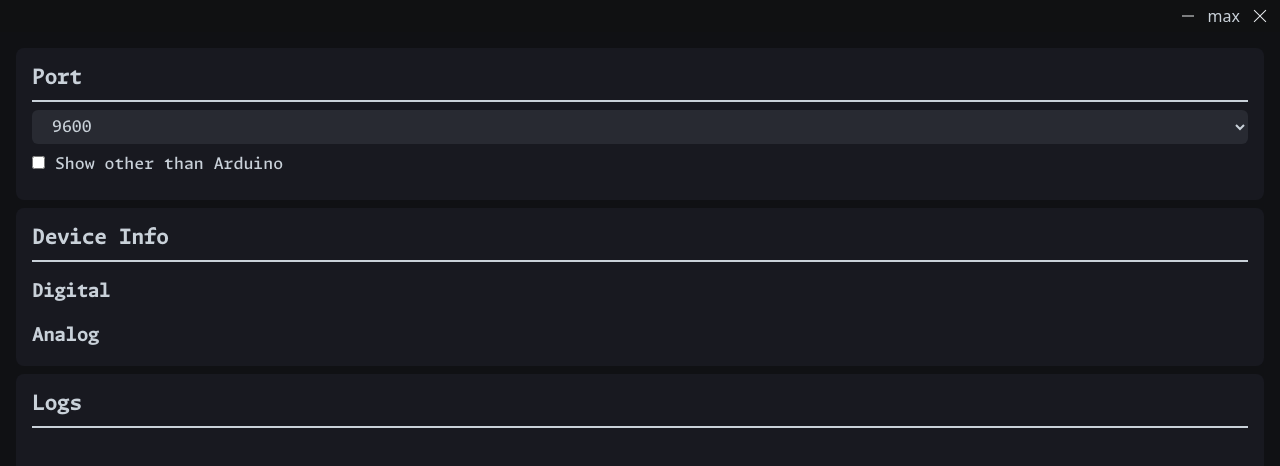
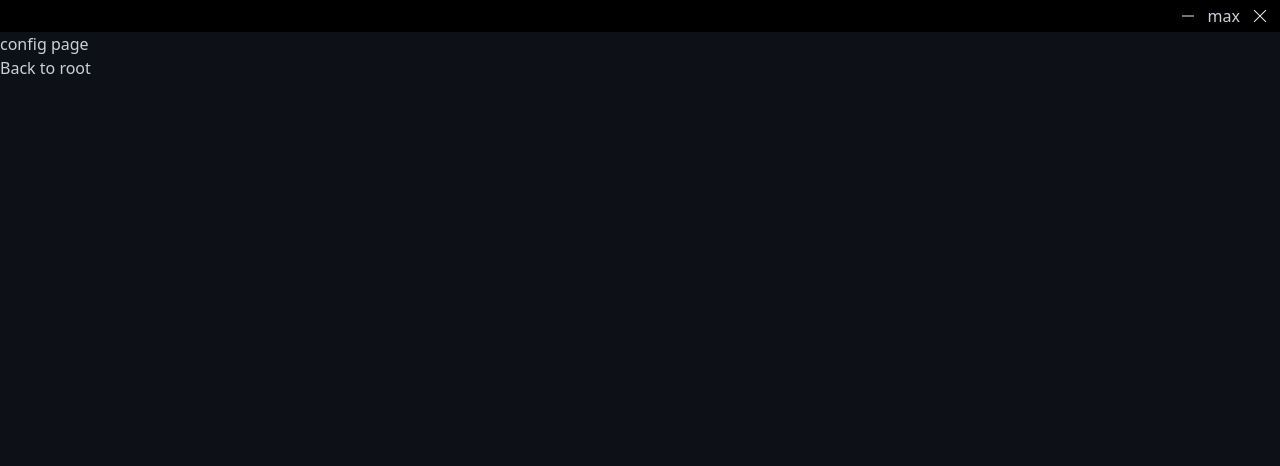
Before and after one commit to project-ardeck/ardeck-studio, a React (Vite) app: page /config in a window 1280 px wide. Shown: the top 466 px of the page. Built offline with nearby package versions, Linux system fonts and the light colour scheme.

Commit message:
react-router追加

```diff
--- a/package.json
+++ b/package.json
@@ -14,7 +14,8 @@
         "@types/lodash": "^4.17.13",
         "lodash": "^4.17.21",
         "react": "^18.2.0",
-        "react-dom": "^18.2.0"
+        "react-dom": "^18.2.0",
+        "react-router": "^7.2.0"
     },
     "devDependencies": {
         "@tauri-apps/cli": "^1",
--- a/src-tauri/tauri.conf.json
+++ b/src-tauri/tauri.conf.json
@@ -33,7 +33,6 @@
         "title": "ardeck",
         "width": 800,
         "height": 600,
-        "url": "src/index.html",
         "decorations": false,
         "resizable": false,
         "visible": false
--- a/src/App.tsx
+++ b/src/App.tsx
@@ -16,12 +16,14 @@ You should have received a copy of the GNU General Public License
 along with this program. If not, see <https://www.gnu.org/licenses/>.
 */
 
-import ForDev from "./ForDev";
+import { Link } from "react-router";
 
 export default function App() {
     return (
-        <div>
-            <ForDev />
+        <div className="">
+            <nav>
+                <Link to="config">Config</Link>
+            </nav>
         </div>
     );
 }
--- a/src/component/ActionMappingForm.tsx
+++ b/src/component/ActionMappingForm.tsx
@@ -25,7 +25,6 @@ import {
     useRef,
     useState,
 } from "react";
-import { makeUid, randomStr } from "../util/props";
 import { invoke } from "../tauri/invoke";
 import { ActionMap, defaultActionMap, SwitchType } from "../types/ardeck";
 import {
--- a/src/main.tsx
+++ b/src/main.tsx
@@ -18,23 +18,15 @@ along with this program. If not, see <https://www.gnu.org/licenses/>.
 
 import React from "react";
 import ReactDOM from "react-dom/client";
-import App from "./App";
-import TitleBar from "./component/TitleBar";
 import WindowTheme from "./component/WindowTheme";
 
 import "./main.css";
+import Router from "./router";
 
 ReactDOM.createRoot(document.getElementById("root") as HTMLElement).render(
     <React.StrictMode>
         <WindowTheme>
-            <div className="flex h-full w-full flex-col overflow-hidden">
-                <header>
-                    <TitleBar />
-                </header>
-                <main className="scrollbar-theme flex-1 overflow-auto">
-                    <App />
-                </main>
-            </div>
+            <Router />
         </WindowTheme>
     </React.StrictMode>,
 );
--- /dev/null
+++ b/src/pages/_component/back_to_root/index.tsx
@@ -0,0 +1,6 @@
+import { ReactNode } from "react";
+import { Link } from "react-router";
+
+export default function BackToRoot(props: { children: ReactNode }) {
+    return <Link to="/">{props.children}</Link>;
+}
--- /dev/null
+++ b/src/pages/config/index.tsx
@@ -0,0 +1,10 @@
+import BackToRoot from "../_component/back_to_root";
+
+export default function Config() {
+    return (
+        <div>
+            <div>config page</div>
+            <BackToRoot>Back to root</BackToRoot>
+        </div>
+    );
+}
--- /dev/null
+++ b/src/router.tsx
@@ -0,0 +1,19 @@
+import { BrowserRouter, Route, Routes } from "react-router";
+import MainWindow from "./window_main";
+import App from "./App";
+import ForDev from "./ForDev";
+import Config from "./pages/config";
+
+export default function Router() {
+    return (
+        <BrowserRouter>
+            <Routes>
+                <Route element={<MainWindow />}>
+                    <Route index element={<App />} />
+                    <Route path="config" element={<Config />} />
+                    <Route path="dev" element={<ForDev />} />
+                </Route>
+            </Routes>
+        </BrowserRouter>
+    );
+}
--- a/src/util/props.ts
+++ /dev/null
@@ -1,50 +0,0 @@
-/*
-Ardeck studio - The ardeck command mapping software.
-Copyright (C) 2024 Project Ardeck
-
-This program is free software; you can redistribute it and/or modify
-it under the terms of the GNU General Public License as published by
-the Free Software Foundation; either version 3 of the License, or
-(at your option) any later version.
-
-This program is distributed in the hope that it will be useful,
-but WITHOUT ANY WARRANTY; without even the implied warranty of
-MERCHANTABILITY or FITNESS FOR A PARTICULAR PURPOSE. See the
-GNU General Public License for more details.
-
-You should have received a copy of the GNU General Public License
-along with this program. If not, see <https://www.gnu.org/licenses/>.
-*/
-
-export function randomStr(type: number, length: number): string {
-    const upperCase = "ABCDEFGHIJKLMNOPQRSTUVWXYZ"; // 1000
-    const lowerCase = "abcdefghijklmnopqrstuvwxyz"; // 0100
-    const numbers = "0123456789"; // 0010
-    const specialCharacters = "!@#$%^&*()_+~`|}{[]\\:;?><,./-="; // 0001
-
-    let characters: string = "";
-
-    if (type & 0b1000) characters += upperCase;
-    if (type & 0b0100) characters += lowerCase;
-    if (type & 0b0010) characters += numbers;
-    if (type & 0b0001) characters += specialCharacters;
-
-    let result: string = "";
-
-    for (let i = 0; i < length; i++) {
-        result += characters.charAt(
-            Math.floor(Math.random() * characters.length),
-        );
-    }
-    return result;
-}
-
-export function makeUid(): string {
-    const RandomStr = randomStr(0b0110, 64);
-
-    const DATE = Date.now();
-
-    const Uid = `${RandomStr}-${DATE.toString(16)}`;
-
-    return Uid;
-}
--- /dev/null
+++ b/src/window_main.tsx
@@ -0,0 +1,15 @@
+import { Outlet } from "react-router";
+import TitleBar from "./component/TitleBar";
+
+export default function MainWindow() {
+    return (
+        <div className="flex h-full w-full flex-col overflow-hidden">
+            <header>
+                <TitleBar />
+            </header>
+            <main className="scrollbar-theme flex-1 overflow-auto bg-bg-primary text-text-primary">
+                <Outlet />
+            </main>
+        </div>
+    );
+}
```
Also changed, not shown: src/pages/config/back_to_root.tsx (added), 1 other file (tests, documents, lock files or other folders).
